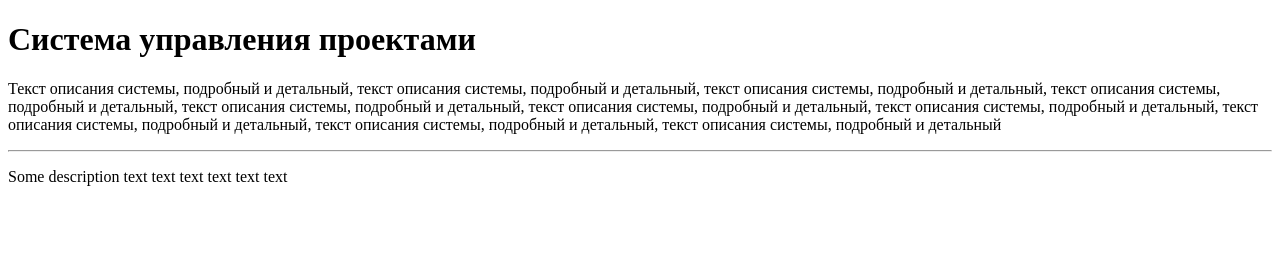
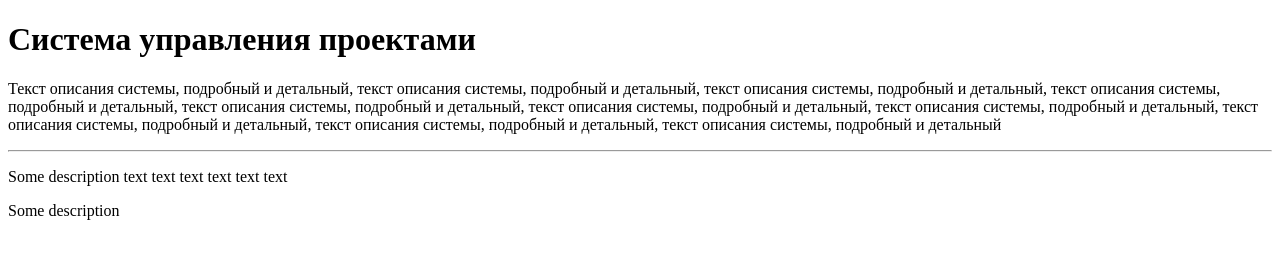
Before and after one commit to sortedmap/git-advanced, a plain HTML site: page index.html in a window 1280 px wide. Drawn offline with Linux system fonts and the light colour scheme.

Commit message:
both descriptions saved

```diff
--- a/index.html
+++ b/index.html
@@ -10,5 +10,6 @@
         <p>Текст описания системы, подробный и детальный, текст описания системы, подробный и детальный, текст описания системы, подробный и детальный, текст описания системы, подробный и детальный, текст описания системы, подробный и детальный, текст описания системы, подробный и детальный, текст описания системы, подробный и детальный, текст описания системы, подробный и детальный, текст описания системы, подробный и детальный, текст описания системы, подробный и детальный</p>
         <hr>
         <p>Some description text text text text text text</p>
+        <p>Some description</p>
     </body>
 </html>
```
